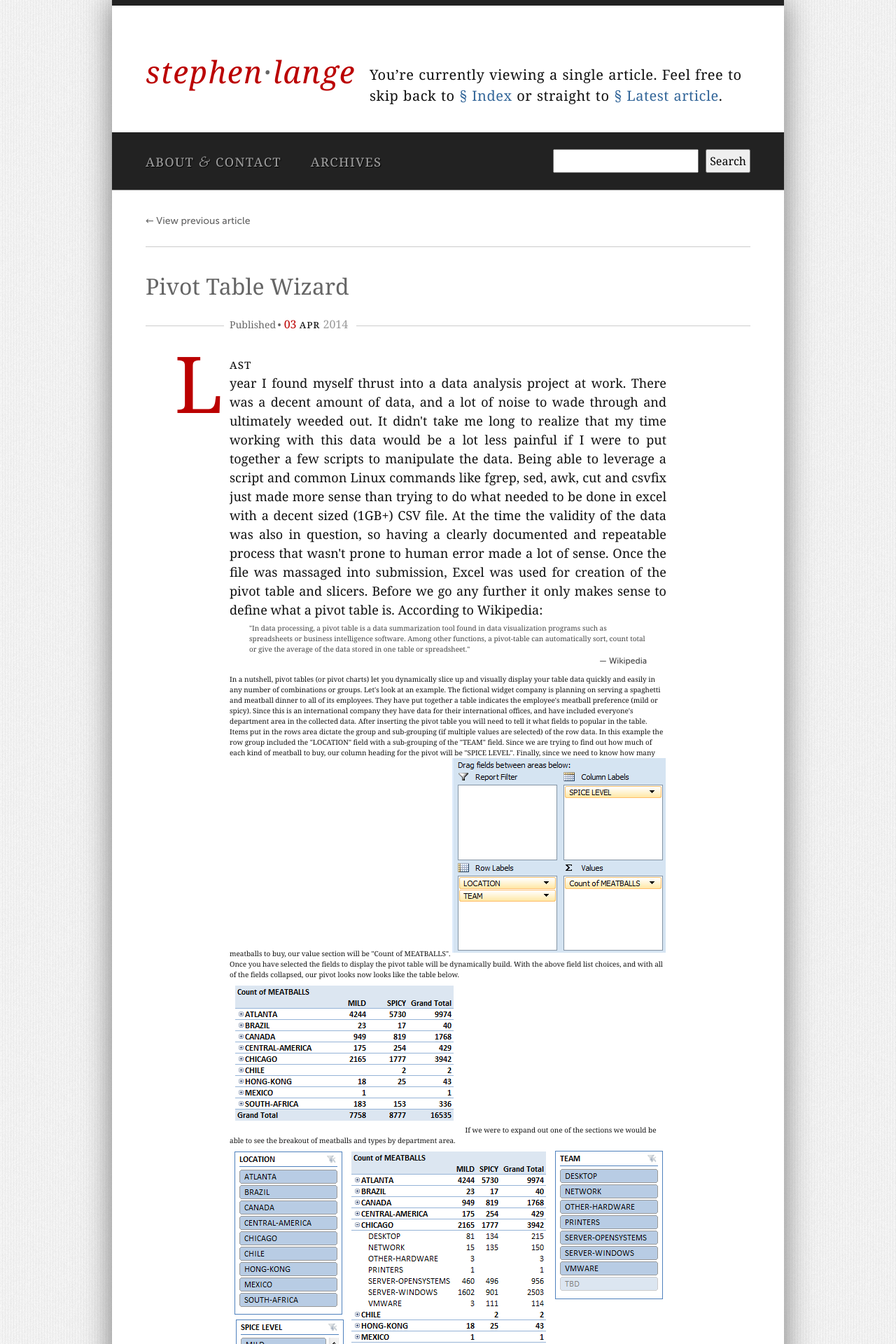
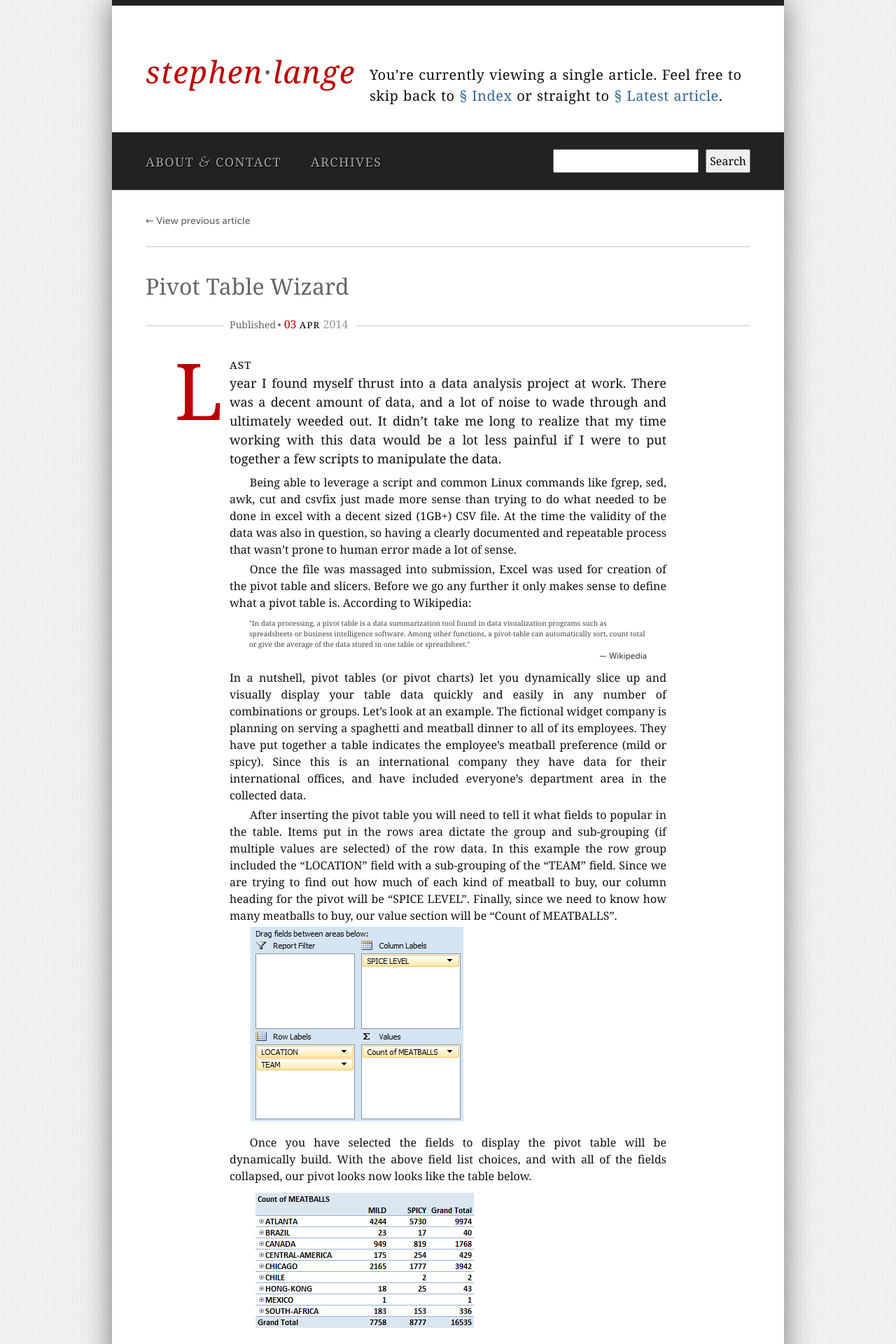
Before and after one commit to stvlange/stvlange.github.com, a Jekyll site: the page built from _posts/2014-04-03-simple_wizardry.markdown, in a window 1280 px wide. Shown: the top 1920 px of the page at 70% size. Built offline with Jekyll 4.4.1, drawn with Linux system fonts in a browser that asks for light colours; part of the change alters nothing that is shown; some of the changed text lies outside the part shown.

Commit message:
Post files

```diff
--- a/_posts/2014-04-03-simple_wizardry.markdown
+++ b/_posts/2014-04-03-simple_wizardry.markdown
@@ -3,72 +3,7 @@ layout: post
 title: Pivot Table Wizard
 published: yes
 ---
-<style>
-        @font-face {
-            font-family: "Coelnische Fraktur M";
-            src: url(/fonts/CoelnischeFraktur_M.otf) format("opentype");
-            }
-        p.prelude {
-			font-size: 1.8em; /* 18 */
-			float: right;
-			text-indent: 0 !important;
-			display: block;
-			}
-            p.prelude:first-letter {
-				margin-left: -1.071em; /* We have 120 of space */
-				margin-right: 100%;
-				margin-bottom: -0.894em;
-				font-size: 6.222em; /* 112 */
-				padding-right: 0.071em; /* 8 */
-				line-height: 0.9; /* Aligns to cap-height of para. */
-				color: #BB0000;
-				text-align: right;
-				float: right;
-				font-family: "Coelnische Fraktur M", Georgia, "DejaVu Serif", Times, "Times New Roman", serif;
-				font-style: normal;
-				}
-			p.prelude:first-line {
-				font-variant: small-caps;
-				letter-spacing: 0.06em; /* 2 */
-				text-indent: 0;
-				}
-
-    span.scale { color: #BB0000; padding-left: 2.4em; }
-        span.scale-six { font-size: 0.6em; }
-        span.scale-seven { font-size 0.7em; }
-        span.scale-eight { font-size: 0.8em; }
-        span.scale-nine { font-size: 0.9em; }
-        span.scale-ten { font-size: 1em; }
-        span.scale-eleven { font-size 1.1em; }
-        span.scale-twelve { font-size: 1.2em; }
-        span.scale-thirteen { font-size: 1.3em; }
-        span.scale-fourteen { font-size: 1.4em; }
-        span.scale-sixteen { font-size: 1.6em; }
-        span.scale-eighteen { font-size: 1.8em; }
-        span.scale-twenty-one { font-size: 2.1em; }
-        span.scale-twenty-four { font-size: 2.4em; }
-        span.scale-thirty-four { font-size: 3.4em; }
-        span.scale-thirty-six { font-size: 3.6em; }
-        span.scale-forty-eight { font-size: 4.8em; }
-        span.scale-fifty-five { font-size: 5.5em; }
-        span.scale-sixty { font-size: 6em; }
-        span.scale-sixty-four { font-size: 6.4em; }
-        span.scale-seventy-two { font-size: 7.2em; }
-        span.scale-eighty-nine { font-size: 8.9em; }
-
-    span.equation {&thinsp;&mdash;&thinsp;
-        color: #555;
-        font-size: 1.8em;
-        font-family: Monaco, "Andale Mono", "Courier New", Courier, monospace;
-        display: block;
-        text-align: center;
-        padding: 0.888em;
-        }
-        span.value { color: #111; }
-        span.result { color: #4881D6; }
-</style>
-
-<p class="prelude">Last year I found myself thrust into a data analysis project at work.  There was a decent amount of data, and a lot of noise to wade through and ultimately weeded out.  It didn't take me long to realize that my time working with this data would be a lot less painful if I were to put together a few scripts to manipulate the data.
+Last year I found myself thrust into a data analysis project at work.  There was a decent amount of data, and a lot of noise to wade through and ultimately weeded out.  It didn't take me long to realize that my time working with this data would be a lot less painful if I were to put together a few scripts to manipulate the data.
 
 Being able to leverage a script and common Linux commands like fgrep, sed, awk, cut and csvfix just made more sense than trying to do what needed to be done in excel with a decent sized (1GB+) CSV file.  At the time the validity of the data was also in question, so having a clearly documented and repeatable process that wasn't prone to human error made a lot of sense.
 
```
